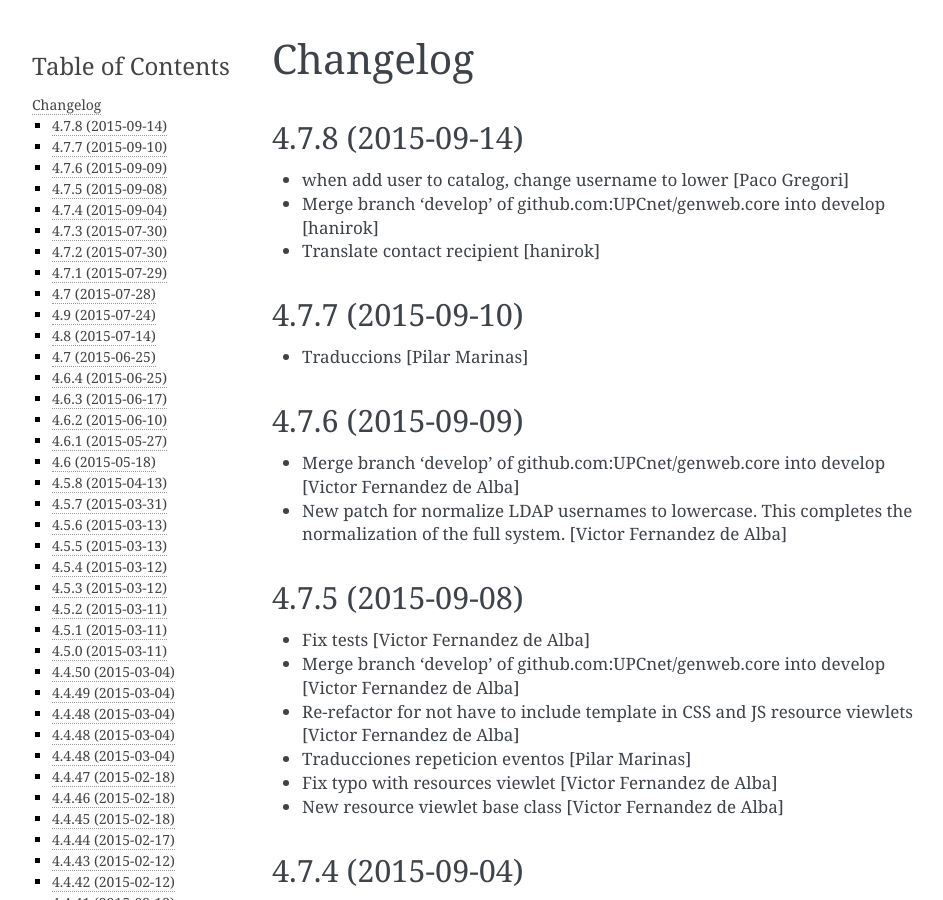
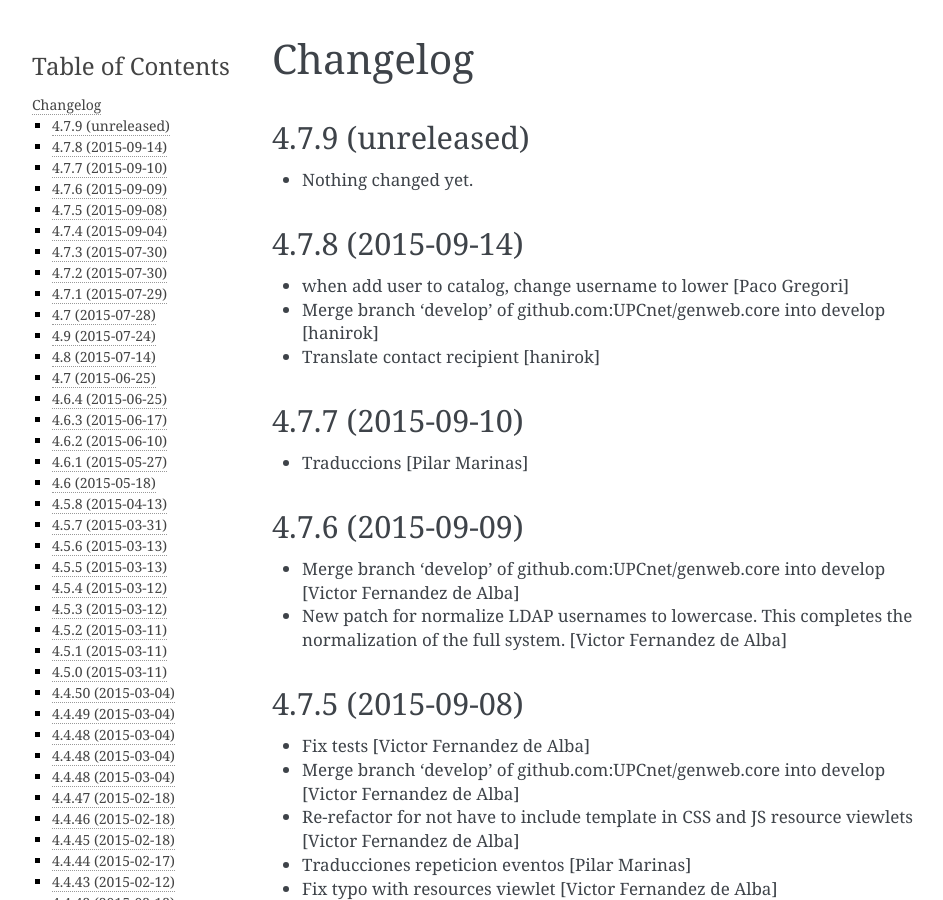
Before and after one commit to UPCnet/genweb.core, a Sphinx documentation site: the page built from docs/HISTORY.rst, in a window 1280 px wide and 900 px high. Shown: the whole window, without its empty margins (148-1091 px from the left). Built offline with Sphinx 7.4.7, drawn with Linux system fonts in a browser that asks for light colours.

Commit message:
Back to development: 4.7.9

```diff
--- a/docs/HISTORY.rst
+++ b/docs/HISTORY.rst
@@ -1,5 +1,11 @@
 Changelog
 =========
+
+4.7.9 (unreleased)
+------------------
+
+- Nothing changed yet.
+
 
 4.7.8 (2015-09-14)
 ------------------
--- a/setup.py
+++ b/setup.py
@@ -1,7 +1,7 @@
 from setuptools import setup, find_packages
 import os
 
-version = '4.7.8'
+version = '4.7.9.dev0'
 
 README = open('README.rst').read()
 HISTORY = open(os.path.join('docs', 'HISTORY.rst')).read()
```
